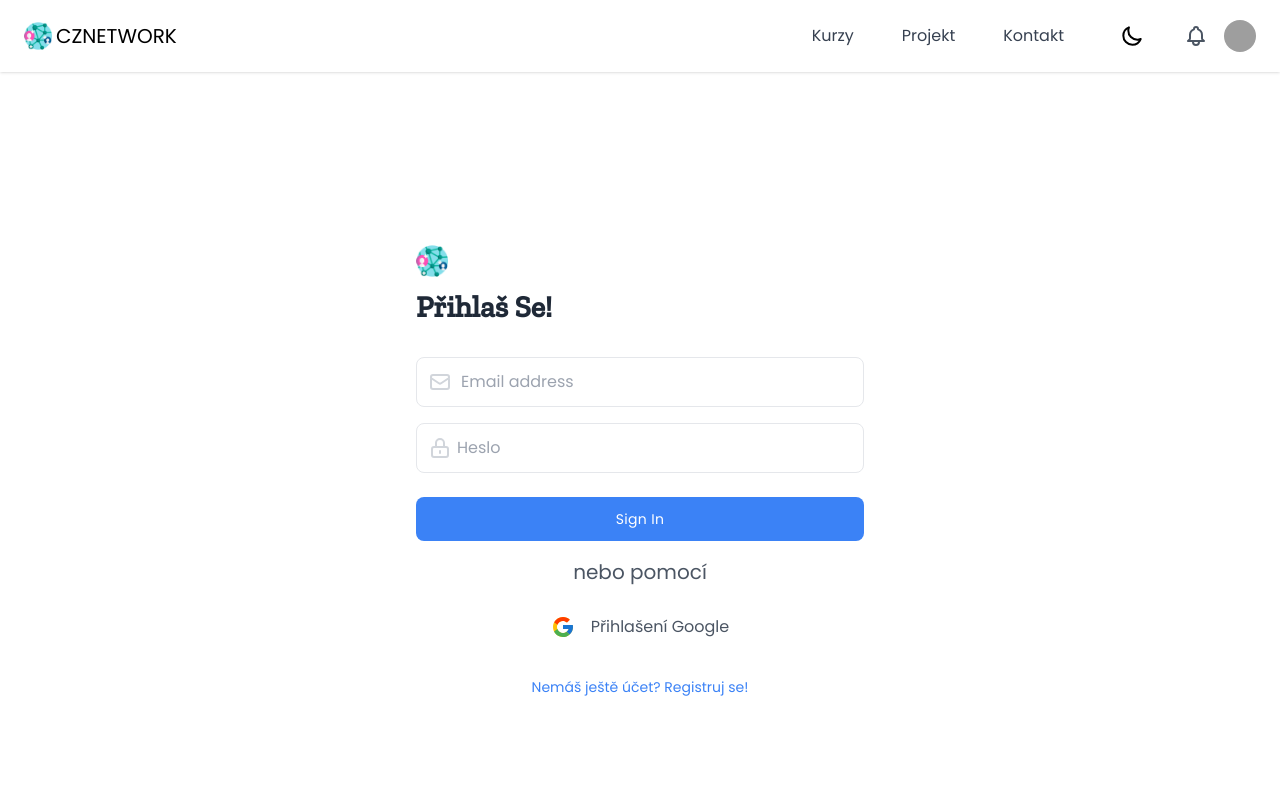
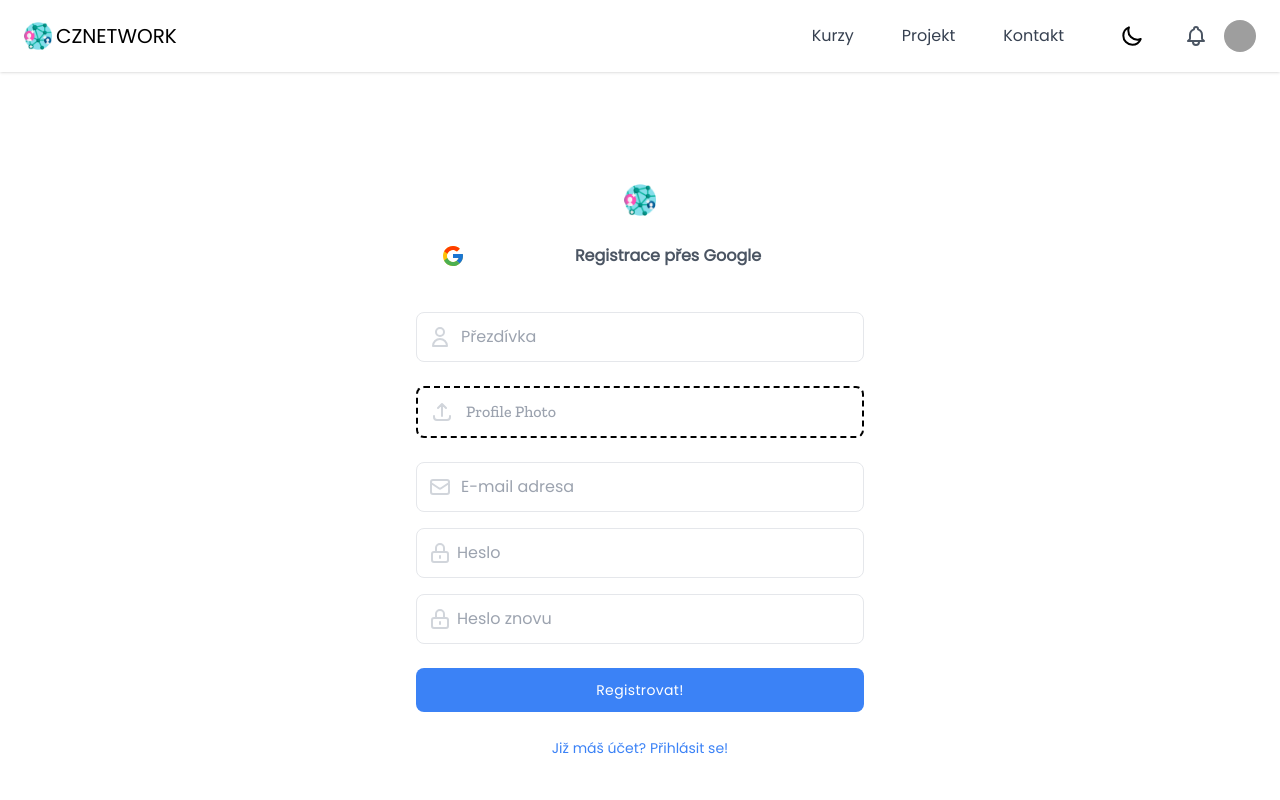
Before and after one commit to LukasKalenda/Pomocny-cestinar, a Vue app: page /registrace in a window 1280 px wide. Shown: the top 800 px of the page. Built offline with nearby package versions, Linux system fonts and the light colour scheme; no server answers; grey boxes are pictures that could not be loaded.

Commit message:
feat: signOut in header

```diff
--- a/src/components/common/DropdownProfile.vue
+++ b/src/components/common/DropdownProfile.vue
@@ -46,9 +46,9 @@
 
       <hr class="border-gray-200 dark:border-gray-700" />
 
-      <a
-        href="#"
-        class="flex items-center p-3 text-sm text-gray-600 capitalize transition-colors duration-300 transform dark:text-gray-300 hover:bg-gray-100 dark:hover:bg-gray-700 dark:hover:text-white"
+      <RouterLink
+        :to="{ name: 'profile' }"
+        class="flex items-center p-3 text-sm text-gray-600 transition-colors duration-300 transform dark:text-gray-300 hover:bg-gray-100 dark:hover:bg-gray-700 dark:hover:text-white"
       >
         <svg
           class="w-5 h-5 mx-1"
@@ -66,14 +66,14 @@
           ></path>
         </svg>
 
-        <span class="mx-1"> view profile </span>
-      </a>
+        <span class="mx-1"> Zobrazit profil </span>
+      </RouterLink>
 
       <hr class="border-gray-200 dark:border-gray-700" />
 
-      <a
-        href="#"
-        class="flex items-center p-3 text-sm text-gray-600 capitalize transition-colors duration-300 transform dark:text-gray-300 hover:bg-gray-100 dark:hover:bg-gray-700 dark:hover:text-white"
+      <RouterLink
+        :to="{ name: 'faq' }"
+        class="flex items-center p-3 text-sm text-gray-600 transition-colors duration-300 transform dark:text-gray-300 hover:bg-gray-100 dark:hover:bg-gray-700 dark:hover:text-white"
       >
         <svg
           class="w-5 h-5 mx-1"
@@ -87,11 +87,11 @@
           ></path>
         </svg>
 
-        <span class="mx-1"> Help </span>
-      </a>
+        <span class="mx-1"> FAQ </span>
+      </RouterLink>
       <a
-        href="#"
-        class="flex items-center p-3 text-sm text-gray-600 capitalize transition-colors duration-300 transform dark:text-gray-300 hover:bg-gray-100 dark:hover:bg-gray-700 dark:hover:text-white"
+        @click="$emit('signOut')"
+        class="flex items-center p-3 text-sm text-gray-600 transition-colors duration-300 transform dark:text-gray-300 hover:bg-gray-100 dark:hover:bg-gray-700 dark:hover:text-white"
       >
         <svg
           class="w-5 h-5 mx-1"
@@ -105,7 +105,7 @@
           ></path>
         </svg>
 
-        <span class="mx-1"> Sign Out </span>
+        <span class="mx-1"> Odhlásit se! </span>
       </a>
     </div>
   </div>
@@ -113,6 +113,7 @@
 
 <script setup>
 import Alpine from "alpinejs";
+import { RouterLink } from "vue-router";
 
 window.Alpine = Alpine;
 
--- a/src/components/common/Header.vue
+++ b/src/components/common/Header.vue
@@ -90,12 +90,6 @@
                 class="px-3 py-2 mx-3 mt-2 text-gray-700 transition-colors duration-300 transform rounded-md lg:mt-0 dark:text-gray-200 hover:bg-gray-100 dark:hover:bg-gray-700"
                 >Kontakt</RouterLink
               >
-              <a
-                class="px-3 py-2 mx-3 mt-2 text-gray-700 transition-colors duration-300 transform rounded-md lg:mt-0 dark:text-gray-200 hover:bg-gray-100 dark:hover:bg-gray-700"
-                v-if="isLogged"
-                @click="handleSignOut"
-                >Odhlásit se</a
-              >
             </div>
 
             <!-- Mobile nav -->
@@ -114,7 +108,7 @@
                 />
               </div>
               <MsgNoti />
-              <DropdownProfile />
+              <DropdownProfile @signOut="handleSignOut" />
             </div>
           </div>
         </div>
--- a/src/router/index.js
+++ b/src/router/index.js
@@ -16,7 +16,7 @@ const router = createRouter({
       component: () => import("../views/ContactView.vue"),
     },
     {
-      path: "/articles",
+      path: "/clanky",
       name: "articles",
       component: () => import("../views/ArticlesView.vue"),
     },
@@ -27,13 +27,13 @@ const router = createRouter({
     },
     {
       path: "/prihlaseni",
-      name: "signup",
-      component: () => import("../views/SignUpView.vue"),
+      name: "signin",
+      component: () => import("../views/SignInView.vue"),
     },
     {
       path: "/registrace",
-      name: "signin",
-      component: () => import("../views/SignInView.vue"),
+      name: "signup",
+      component: () => import("../views/SignUpView.vue"),
     },
     {
       path: "/profil",
--- a/src/views/SignInView.vue
+++ b/src/views/SignInView.vue
@@ -38,7 +38,7 @@
           <input
             type="email"
             class="block w-full py-3 text-gray-700 bg-white border rounded-lg px-11 dark:bg-gray-900 dark:text-gray-300 dark:border-gray-600 focus:border-blue-400 dark:focus:border-blue-300 focus:ring-blue-300 focus:outline-none focus:ring focus:ring-opacity-40"
-            placeholder="Email address"
+            placeholder="E-mail adresa"
             v-model="email"
           />
         </div>
@@ -71,16 +71,16 @@
 
         <div class="mt-6">
           <button
-            class="w-full px-6 py-3 text-sm font-medium tracking-wide text-white capitalize transition-colors duration-300 transform bg-blue-500 rounded-lg hover:bg-blue-400 focus:outline-none focus:ring focus:ring-blue-300 focus:ring-opacity-50"
+            class="w-full px-6 py-3 text-sm font-medium tracking-wide text-white transition-colors duration-300 transform bg-blue-500 rounded-lg hover:bg-blue-400 focus:outline-none focus:ring focus:ring-blue-300 focus:ring-opacity-50"
             @click="register"
             >
-            Sign in
+            Přihlásit se!
           </button>
 
           <p class="mt-4 text-center text-gray-600 dark:text-gray-400">
             nebo pomocí
           </p>
-
+          <!-- Google login -->
           <a
             href="#"
             class="flex items-center justify-center px-6 py-3 mt-4 text-gray-600 transition-colors duration-300 transform border rounded-lg dark:border-gray-700 dark:text-gray-200 hover:bg-gray-50 dark:hover:bg-gray-600"
@@ -104,9 +104,9 @@
               />
             </svg>
 
-            <span class="mx-2">Přihlašení Google</span>
+            <span class="mx-2">Přihlašení přes Google</span>
           </a>
-
+          <!-- Registration link -->
           <div class="mt-6 text-center">
             <RouterLink
               :to="{ name: 'signup' }"
--- a/src/views/SignUpView.vue
+++ b/src/views/SignUpView.vue
@@ -9,26 +9,11 @@
           <div class="flex justify-center mx-auto">
             <img
               class="w-auto h-7 sm:h-8"
-              src="https://merakiui.com/images/logo.svg"
+              src="../assets/img/main_logo.png"
               alt=""
             />
           </div>
 
-          <div class="flex items-center justify-center mt-6">
-            <a
-              href="#"
-              class="w-1/3 pb-4 font-medium text-center text-gray-500 capitalize border-b dark:border-gray-400 dark:text-gray-300"
-            >
-              sign in
-            </a>
-
-            <a
-              href="#"
-              class="w-1/3 pb-4 font-medium text-center text-gray-800 capitalize border-b-2 border-blue-500 dark:border-blue-400 dark:text-white"
-            >
-              sign up
-            </a>
-          </div>
           <a
             href="#"
             class="flex items-center justify-center mt-4 text-gray-600 transition-colors duration-300 transform border rounded-lg dark:border-gray-700 dark:text-gray-200 hover:bg-gray-50 dark:hover:bg-gray-600"
@@ -56,7 +41,7 @@
             </div>
 
             <span class="w-5/6 px-4 py-3 font-bold text-center"
-              >Google Registrace</span
+              >Registrace přes Google</span
             >
           </a>
           <div class="relative flex items-center mt-8">
@@ -80,7 +65,8 @@
             <input
               type="text"
               class="block w-full py-3 text-gray-700 bg-white border rounded-lg px-11 dark:bg-gray-900 dark:text-gray-300 dark:border-gray-600 focus:border-blue-400 dark:focus:border-blue-300 focus:ring-blue-300 focus:outline-none focus:ring focus:ring-opacity-40"
-              placeholder="Username"
+              placeholder="Přezdívka"
+              required
             />
           </div>
 
@@ -129,7 +115,7 @@
             <input
               type="email"
               class="block w-full py-3 text-gray-700 bg-white border rounded-lg px-11 dark:bg-gray-900 dark:text-gray-300 dark:border-gray-600 focus:border-blue-400 dark:focus:border-blue-300 focus:ring-blue-300 focus:outline-none focus:ring focus:ring-opacity-40"
-              placeholder="Email address"
+              placeholder="E-mail adresa"
               required
               v-model="email"
             />
@@ -156,7 +142,7 @@
             <input
               type="password"
               class="block w-full px-10 py-3 text-gray-700 bg-white border rounded-lg dark:bg-gray-900 dark:text-gray-300 dark:border-gray-600 focus:border-blue-400 dark:focus:border-blue-300 focus:ring-blue-300 focus:outline-none focus:ring focus:ring-opacity-40"
-              placeholder="Password"
+              placeholder="Heslo"
               required
               v-model="password"
             />
@@ -183,7 +169,8 @@
             <input
               type="password"
               class="block w-full px-10 py-3 text-gray-700 bg-white border rounded-lg dark:bg-gray-900 dark:text-gray-300 dark:border-gray-600 focus:border-blue-400 dark:focus:border-blue-300 focus:ring-blue-300 focus:outline-none focus:ring focus:ring-opacity-40"
-              placeholder="Confirm Password"
+              placeholder="Heslo znovu"
+              required
             />
           </div>
 
@@ -192,16 +179,16 @@
               class="w-full px-6 py-3 text-sm font-medium tracking-wide text-white capitalize transition-colors duration-300 transform bg-blue-500 rounded-lg hover:bg-blue-400 focus:outline-none focus:ring focus:ring-blue-300 focus:ring-opacity-50"
               @click="register"
             >
-              Sign Up
+              Registrovat!
             </button>
 
             <div class="mt-6 text-center">
-              <a
-                href="#"
+              <RouterLink
+                :to="{ name: 'signin' }"
                 class="text-sm text-blue-500 hover:underline dark:text-blue-400"
               >
-                Already have an account?
-              </a>
+                Již máš účet? Přihlásit se!
+              </RouterLink>
             </div>
           </div>
         </form>
@@ -218,7 +205,7 @@ import {
   signInWithPopup,
 } from "firebase/auth";
 import { ref } from "vue";
-import { useRouter } from "vue-router";
+import { RouterLink } from "vue-router";
 import router from "../router";
 
 const email = ref("");
```
Lines whose indentation alone changed are shown as unchanged.
